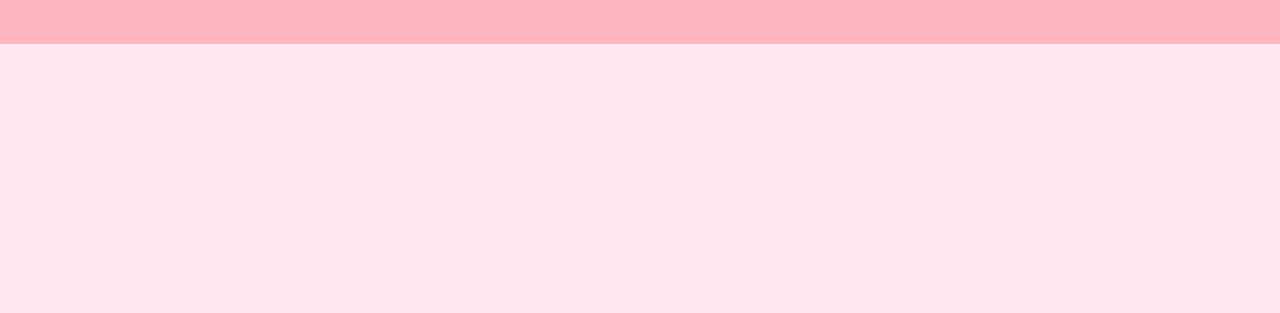
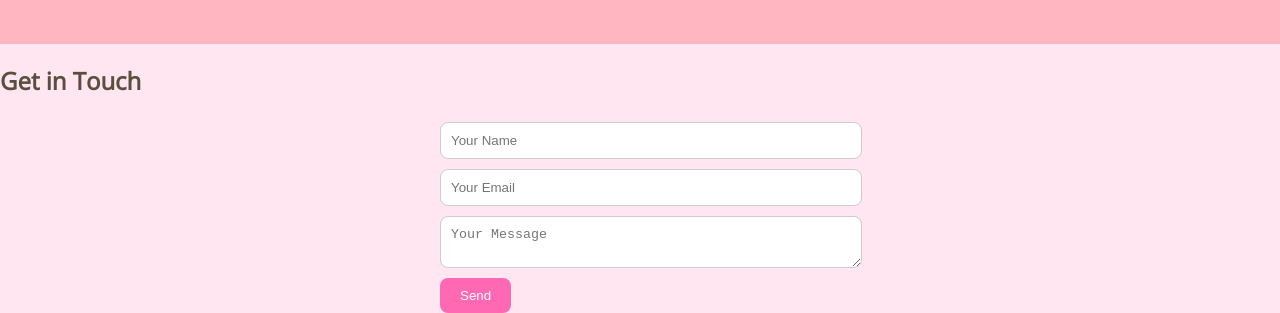
Before and after one commit to ndillyyy/Itgrl-website, a plain HTML site: page index.html in a window 1280 px wide. Shown: the part 2736-3049 px from the top of the page. Before the commit the page ends 2780 px from the top, so only its background shows below. Drawn offline with nearby package versions, Linux system fonts and the light colour scheme; files whose address does not match are found by name.

Commit message:
Add files via upload
Add contact form to index.html

```diff
--- a/index.html
+++ b/index.html
@@ -128,6 +128,15 @@
   <footer>
     <p>&copy; 2025 ITGrl.co. All rights reserved. | <a href="https://www.instagram.com/itgrl.co" target="_blank">Instagram</a></p>
   </footer>
+<div class="center-text">
+  <h2>Get in Touch</h2>
+  <form action="https://formspree.io/f/https://formspree.io/f/mqabjbpo" method="POST" style="max-width:400px;margin:0 auto;">
+    <input type="text" name="name" placeholder="Your Name" required style="width:100%;padding:10px;margin:5px 0;border-radius:8px;border:1px solid #ccc;">
+    <input type="email" name="email" placeholder="Your Email" required style="width:100%;padding:10px;margin:5px 0;border-radius:8px;border:1px solid #ccc;">
+    <textarea name="message" placeholder="Your Message" required style="width:100%;padding:10px;margin:5px 0;border-radius:8px;border:1px solid #ccc;"></textarea>
+    <button type="submit" style="background-color:#ff69b4;color:#fff;padding:10px 20px;border:none;border-radius:8px;cursor:pointer;">Send</button>
+  </form>
+</div>
 
 </body>
 </html>
```
